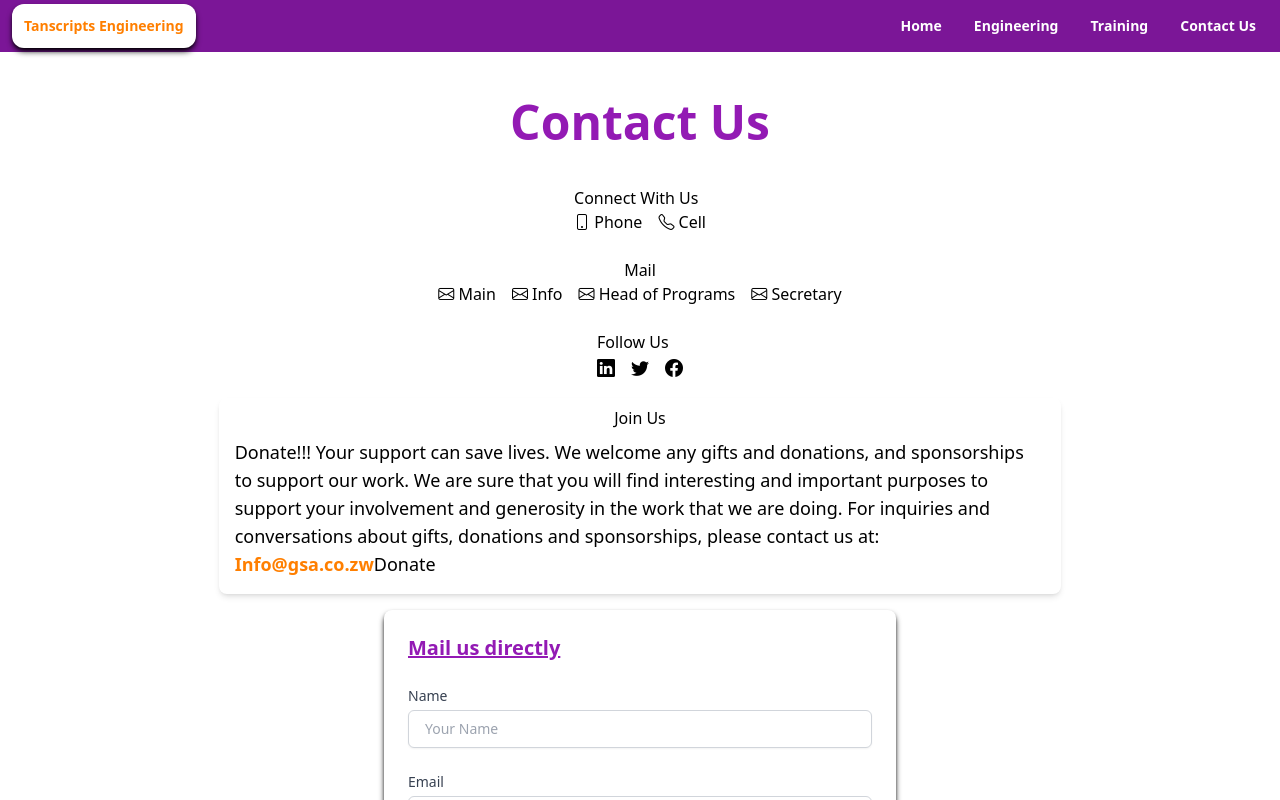
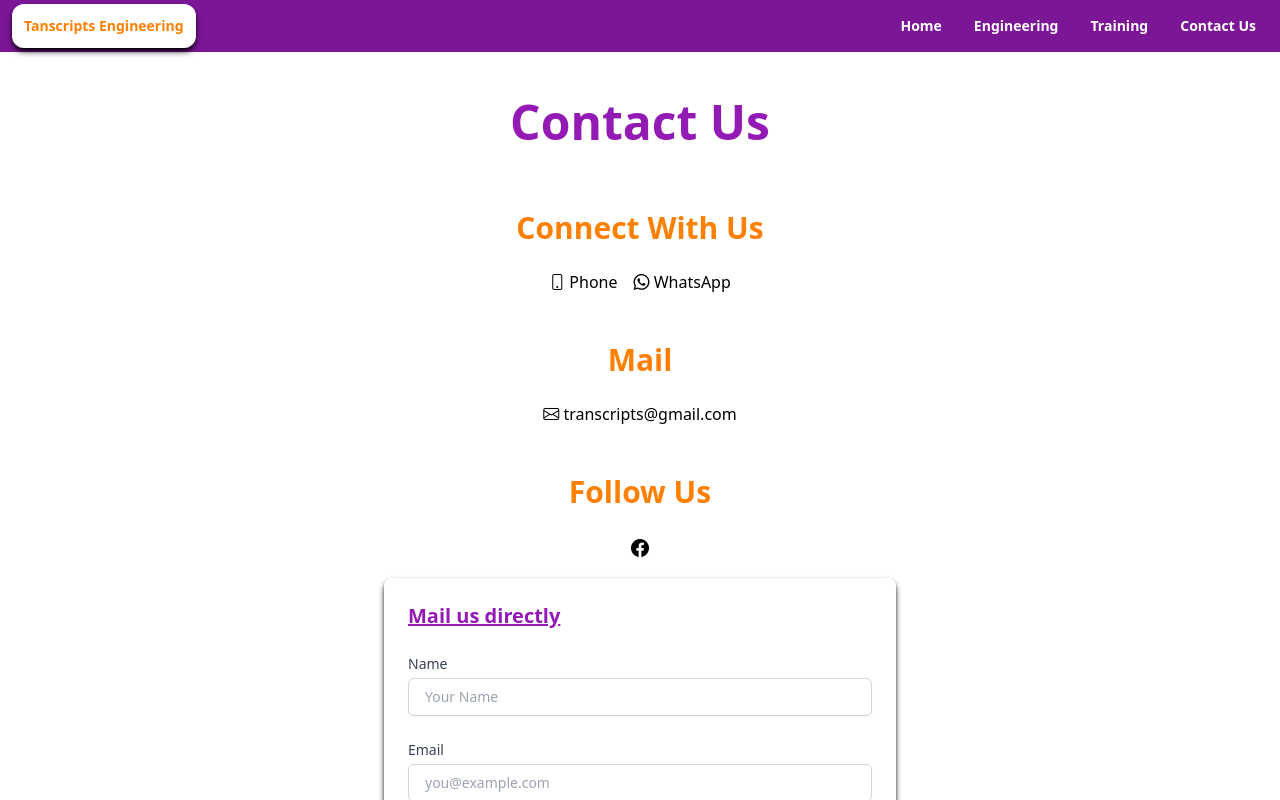
Before and after one commit to worshix/tanscripts, a Next.js app: page /contactus in a window 1280 px wide. Shown: the top 800 px of the page. Built offline with nearby package versions, Linux system fonts and the light colour scheme.

Commit message:
contact us page done

```diff
--- a/src/app/contactus/ContactUs.jsx
+++ b/src/app/contactus/ContactUs.jsx
@@ -27,10 +27,10 @@ const ContactUs = () => {
         setStatus('Message sent successfully!');
         setFormData({ name: '', email: '', message: '' });
       } else {
-        setStatus('Failed to send message.');
+        setStatus('Failed to send message(1).');
       }
     } catch (error) {
-      setStatus('Failed to send message.');
+      setStatus('Failed to send message(2).');
     }
   };
 
@@ -88,7 +88,7 @@ const ContactUs = () => {
       <div>
         <button
           type="submit"
-          className="w-full px-4 py-2 text-white bg-main-400 rounded-md shadow-sm hover:bg-main-500 focus:outline-none focus:ring-2 focus:ring-offset-2 focus:ring-main-400"
+          className="w-full px-4 py-2 text-white bg-main-400 rounded-md shadow-sm hover:bg-main2 focus:outline-none focus:ring-2 focus:ring-offset-2 focus:ring-main-400"
         >
           Send Message
         </button>
--- a/src/app/contactus/page.jsx
+++ b/src/app/contactus/page.jsx
@@ -10,43 +10,25 @@ const page = () => {
         <div>
           <h4 className='section-heading'>Connect With Us</h4>
           <ul className='flex gap-4 items-center justify-center'>
-            <li><a href="tel:+263772916923" className='bi bi-phone'> Phone</a></li>
-            <li><a href="tel:+263778473160" className='bi bi-telephone'> Cell</a></li>
+            <li><a href="tel:+263713664345" className='bi bi-phone'> Phone</a></li>
+            <li><a href="https://wa.me/263713664345" className='bi bi-whatsapp'> WhatsApp</a></li>
           </ul>
         </div>
         <div>
           <h4 className='section-heading self-center text-center'>Mail</h4>
           <ul className='flex gap-4 flex-wrap items-center justify-center'>
-            <li><a href="mailto:gsateamglobal@gmail.com" className='bi bi-envelope'> Main</a></li>
-            <li><a href="mailto:Info@gsa.co.zw" className='bi bi-envelope'> Info</a></li>
-            <li><a href="mailto:Headofprograms@gsa.co.zw" className='bi bi-envelope'> Head of Programs</a></li>
-            <li><a href="mailto:secretary@gsa.co.zw" className='bi bi-envelope'> Secretary</a></li>
+            <li><a href="mailto:transcripts@gmail.com" className='bi bi-envelope'> transcripts@gmail.com</a></li>
           </ul>
         </div>
 
         <div>
           <h1 className='section-heading'>Follow Us</h1>
           <div className='flex gap-4 justify-center text-lg'>
-            <Link href='https://www.linkedin.com/company/generational-stewards-for-antimicrobials-gsa/'><i className='bi bi-linkedin'></i></Link>
-            <Link href='https://twitter.com/Preservefutures'><i className='bi bi-twitter'></i></Link>
-            <Link href='https://www.facebook.com/profile.php?id=1000093674206378&mibextid=LQQJ4d'><i className='bi bi-facebook'></i></Link>
+            <Link href='https://www.facebook.com/profile.php?id=61564240952795&mibextid=ZbWKwL'><i className='bi bi-facebook'></i></Link>
           </div>
         </div>
         </div>
       </section>
-
-      <section className="join-us p-2 rounded-lg sm:w-2/3 mx-auto shadow-md my-4">
-          <h1 className="section-heading text-center">Join Us</h1>
-          <p className="p-2 slide-in-top sm:text-lg">
-            Donate!!! Your support can save lives.
-            We welcome any gifts and donations, and sponsorships to support our work. We are sure that you will find interesting and important purposes to support your involvement and generosity in the work that we are doing.
-            For inquiries and conversations about gifts, donations and sponsorships, please contact us at:
-            <br />
-            <span className="font-bold text-main2">Info@gsa.co.zw</span>
-            <Link href="mailto:Info@gsa.co.zw" className="btn-main">Donate</Link>
-          </p>
-        </section>
-
       <ContactUs />
     </main>
   )
--- a/src/app/globals.css
+++ b/src/app/globals.css
@@ -8,7 +8,9 @@
 * {
   scroll-behavior: smooth;
 }
-
+.section-heading {
+  @apply text-main2 font-bold text-xl p-2 my-4 md:text-3xl;
+ }
 /* Navbar */
 .selected{
   @apply text-main2;
```
